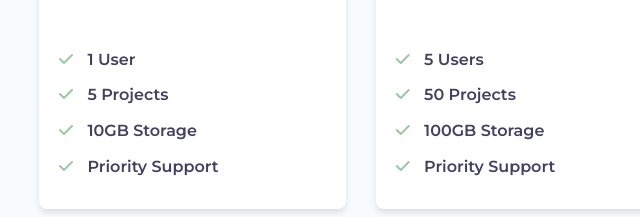
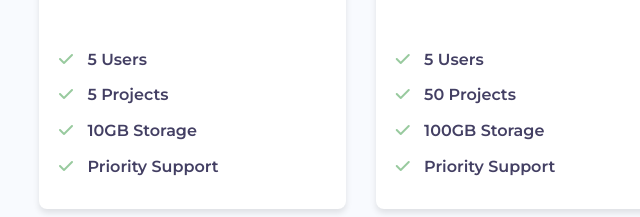
Before and after one commit to shafferma08/pricing-grid, a plain HTML site: page index.html in a window 1280 px wide. Shown: the part 582-799 px from the top of the page, 111-751 px from the left. Drawn offline with Linux system fonts and the light colour scheme.

Commit message:
changed users in html

```diff
--- a/index.html
+++ b/index.html
@@ -21,7 +21,7 @@
                 <p class="main-text">Discover how to create your first projects.</p>
                 <a href="#" class="btn">Get Started</a>
                 <ul>
-                    <li><i class="fas fa-check"></i> 1 User</li>
+                    <li><i class="fas fa-check"></i> 5 Users</li>
                     <li><i class="fas fa-check"></i> 5 Projects</li>
                     <li><i class="fas fa-check"></i> 10GB Storage</li>
                     <li><i class="fas fa-check"></i> Priority Support</li>
```
